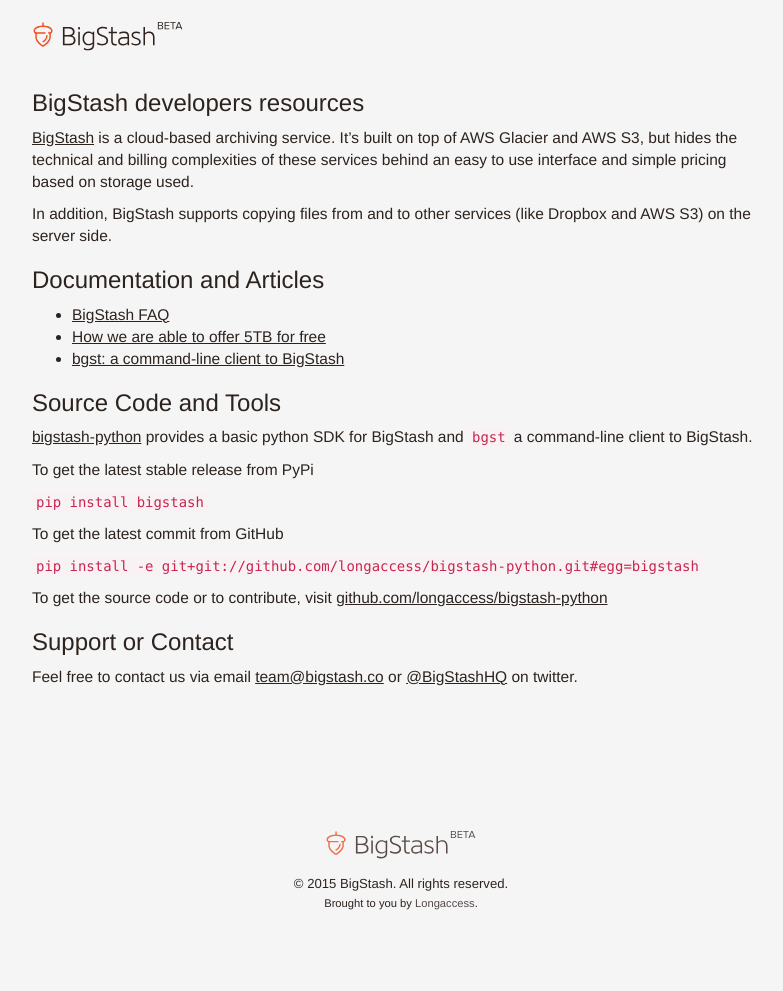
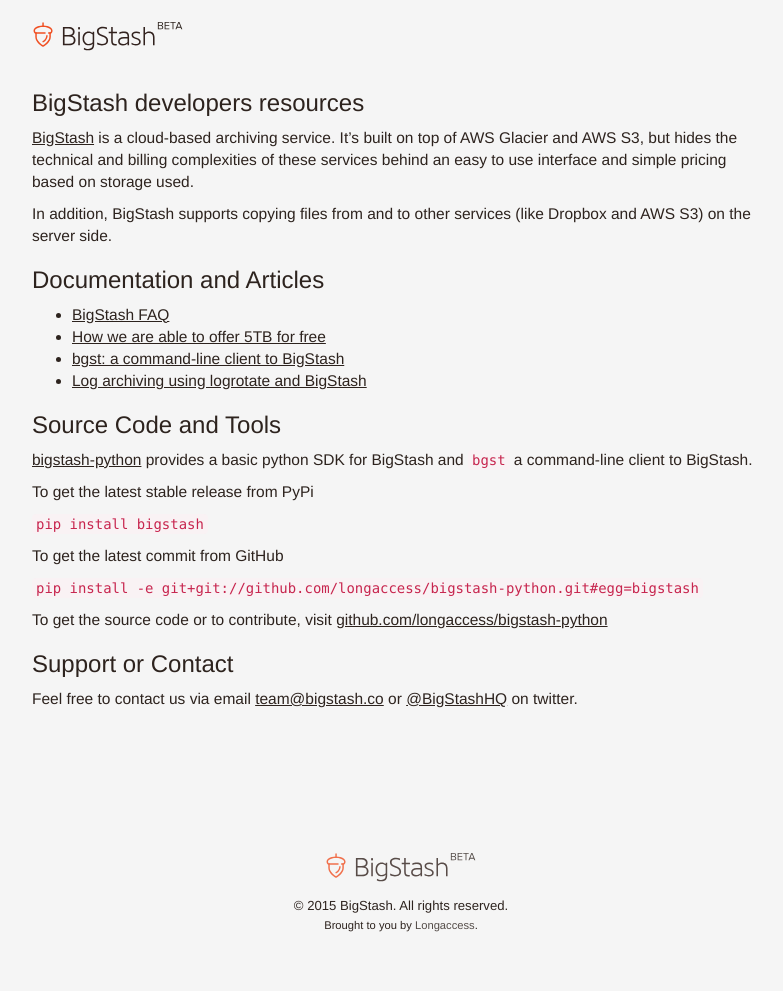
Before and after one commit to longaccess/bigstash-dev, a Jekyll site: the page built from index.html, in a window 1280 px wide. Shown: the whole page, without its empty margins (239-1022 px from the left). Built offline with Jekyll 4.4.1, drawn with Linux system fonts in a browser that asks for light colours; before the commit the page ends 969 px from its top, so only the background shows below that.

Commit message:
Updated documentation and articles
Added link to blog post "Log archiving using logrotate and BigStash".

```diff
--- a/_includes/homepage.md
+++ b/_includes/homepage.md
@@ -11,6 +11,7 @@
 - [BigStash FAQ](https://www.bigstash.co/faq/)
 - [How we are able to offer 5TB for free](http://blog.bigstash.co/2015/02/20/how-we-are-able-to-offer-5tb-for-free/)
 - [bgst: a command-line client to BigStash](http://blog.bigstash.co/2015/05/16/bgst-a-command-line-client-to-bigstash/)
+- [Log archiving using logrotate and BigStash](http://blog.bigstash.co/2015/05/25/log-archiving-using-logrotate-and-bigstash/)
 
 ### Source Code and Tools
 [bigstash-python](https://github.com/longaccess/bigstash-python)
```
